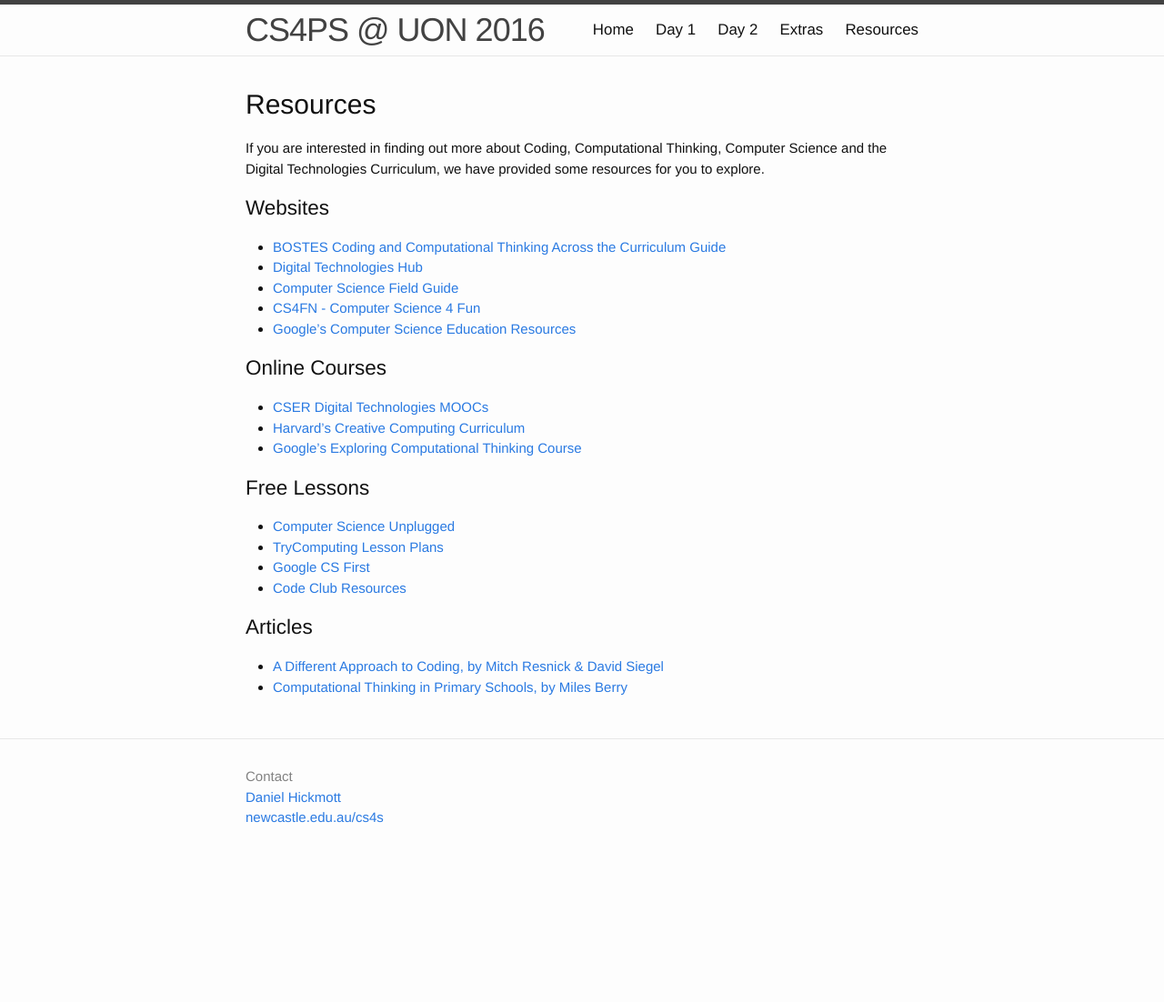
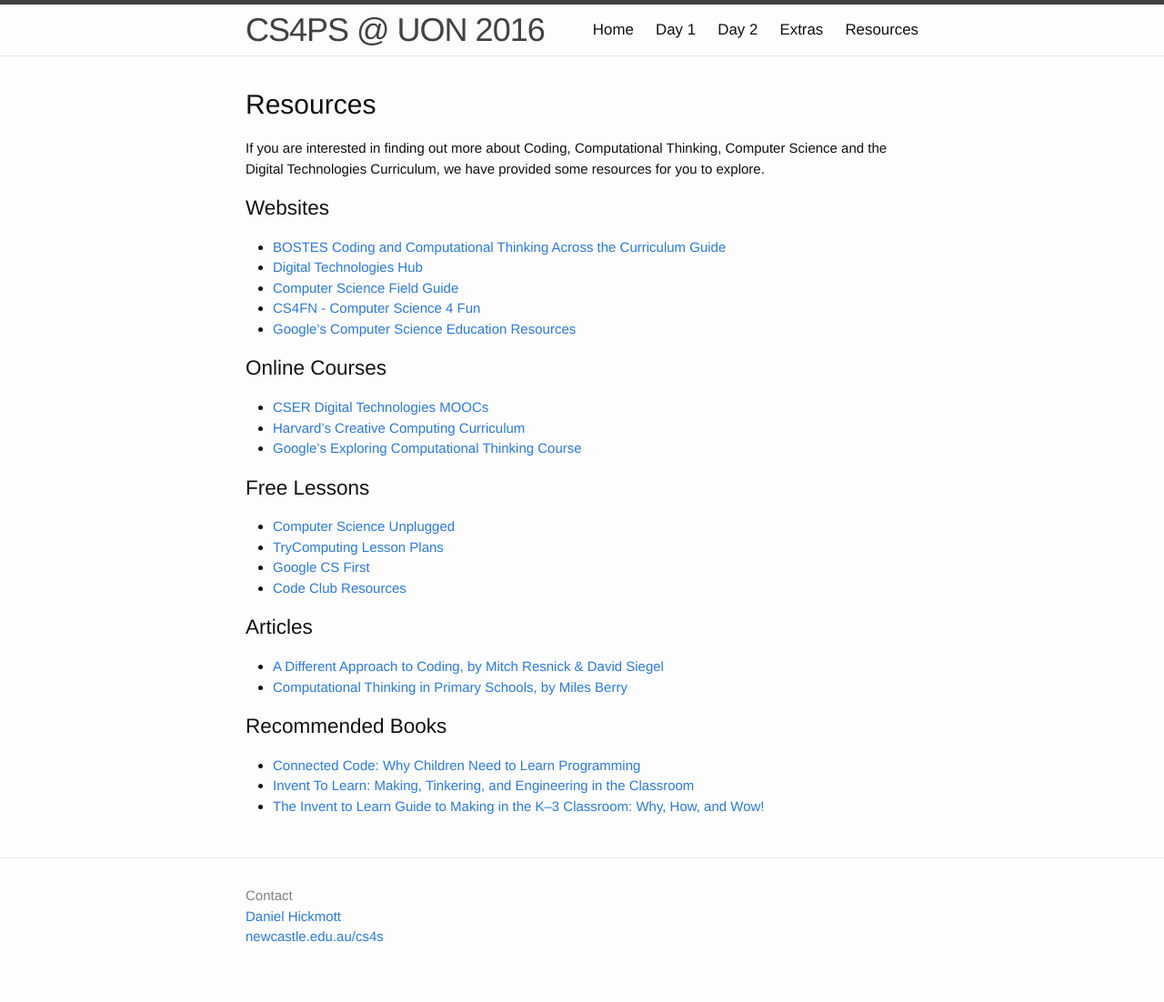
Before and after one commit to cs4s/ps-2016, a Jekyll site: the page built from resources.md, in a window 1280 px wide. Shown: the whole page at 91% size. Built offline with Jekyll 4.4.1, drawn with Linux system fonts in a browser that asks for light colours; before the commit the page ends 971 px from its top, so only the background shows below that.

Commit message:
Updates resources page with links to recommended books

```diff
--- a/resources.md
+++ b/resources.md
@@ -33,3 +33,9 @@ If you are interested in finding out more about Coding, Computational Thinking,
 
 - [A Different Approach to Coding, by Mitch Resnick & David Siegel](https://medium.com/bright/a-different-approach-to-coding-d679b06d83a#.29oqihww7){:target="_blank"}
 - [Computational Thinking in Primary Schools, by Miles Berry](http://milesberry.net/2014/03/computational-thinking-in-primary-schools/){:target="_blank"}
+
+## Recommended Books
+
+- [Connected Code: Why Children Need to Learn Programming](https://mitpress.mit.edu/connected-code){:target="_blank"}
+- [Invent To Learn: Making, Tinkering, and Engineering in the Classroom](http://inventtolearn.com/){:target="_blank"}
+- [The Invent to Learn Guide to Making in the K–3 Classroom: Why, How, and Wow!](http://cmkpress.com/the-invent-to-learn-guide-to-making-in-the-k-3-classroom/){:target="_blank"}
```
